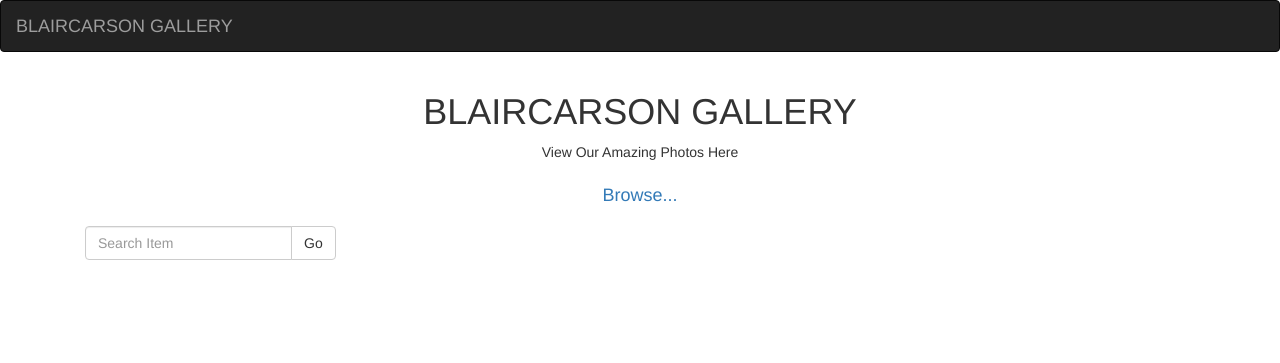
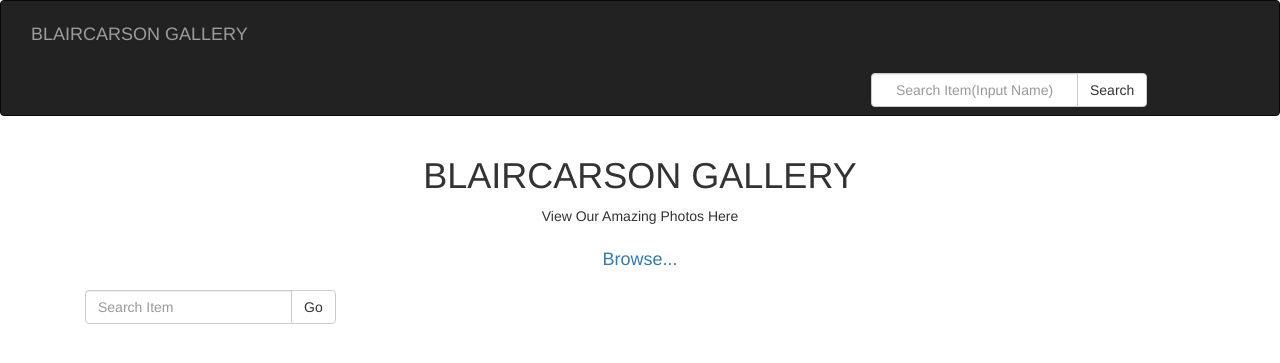
Before and after one commit to BlessedAssurance/gallery, a Django app: page / in a window 1280 px wide. Shown: the top 363 px of the page. Run offline with Django 3.2, Linux system fonts and the light colour scheme; data that the repository does not hold is empty; some libraries are stand-ins or nearby versions.

Commit message:
Put serach functionallity on navbar

```diff
--- a/gallery/templates/navbar.html
+++ b/gallery/templates/navbar.html
@@ -9,7 +9,18 @@
 <nav class="navbar navbar-inverse">
   <div class="container-fluid">
     <div class="navbar-header">
-      <a class="navbar-brand" href="{% url 'home' %}">BLAIRCARSON GALLERY</a>
+
+      <form class="navbar-form" role="search"  action="{% url 'search_results' %}" METHOD="GET">
+        <a class="navbar-brand" href="{% url 'home' %}">BLAIRCARSON GALLERY</a>
+        <div class="input-group" style="padding-left: 60em;margin-top: 1em;">
+            <input type="text" class="form-control" placeholder="Search Item(Input Name)" name="image" style="text-align: center;">
+            <div class="input-group-btn">
+                <button class="btn btn-default" type="submit">Search
+                </button>
+            </div>
+        </div>
+
+    </form>
     </div>
   </div>
 
```
